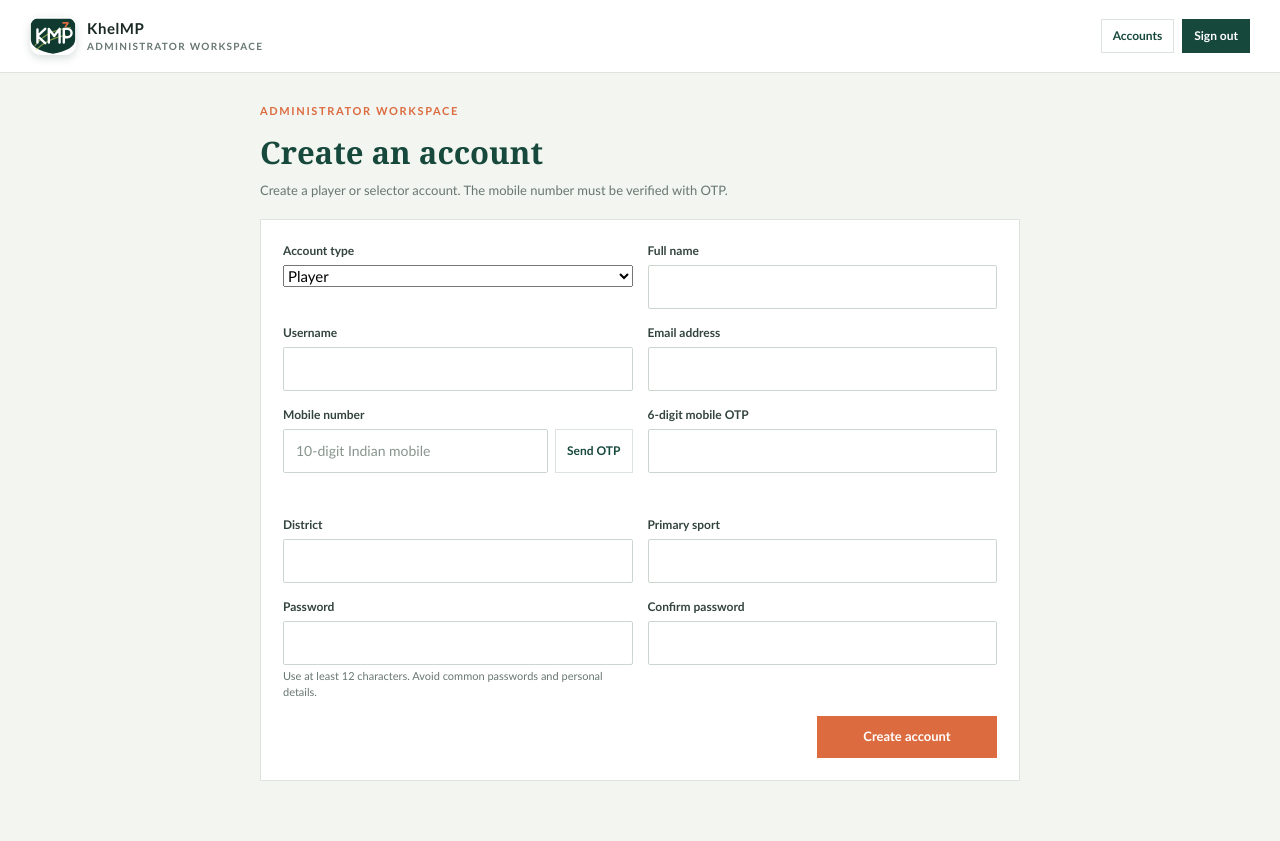
After one commit to PRAKASHRAIKWAR/khelMP, a Django app: page /admin/users/create/ in a window 1280 px wide. The commit adds this page. Run offline with Django 5.2, Linux system fonts and the light colour scheme; the visitor is signed in with stand-in values (Sample User, id 1); parts of the project's set-up code (start-up, migrations or seed data) failed here and were passed over.

Commit message:
Add account creation to admin panel
Co-authored-by: Copilot <223556219+Copilot@users.noreply.github.com>

```diff
--- a/khelmp_master_ecosystem/khelmp_frontend_django/khelmp_project/urls.py
+++ b/khelmp_master_ecosystem/khelmp_frontend_django/khelmp_project/urls.py
@@ -5,6 +5,7 @@ from portal import views
 
 urlpatterns = [
     path('admin/users/', views.admin_users, name='admin-users'),
+    path('admin/users/create/', views.admin_create_account, name='admin-create-account'),
     path('admin/users/<int:user_id>/toggle-active/', views.admin_toggle_user_active, name='admin-toggle-user-active'),
     path('admin/', admin.site.urls),
     path('', views.login_user, name='home'),
--- /dev/null
+++ b/khelmp_master_ecosystem/khelmp_frontend_django/portal/forms.py
@@ -0,0 +1,58 @@
+from django import forms
+from django.contrib.auth.forms import UserCreationForm
+from django.contrib.auth import get_user_model
+from django.core.validators import RegexValidator
+
+from .models import AccountProfile, Athlete
+from .otp import OTPError, local_mobile_number, normalize_mobile
+
+
+User = get_user_model()
+
+
+class AdminAccountCreationForm(UserCreationForm):
+    account_role = forms.ChoiceField(
+        choices=AccountProfile.Role.choices,
+        label='Account type',
+    )
+    full_name = forms.CharField(max_length=150, label='Full name')
+    email = forms.EmailField(max_length=254)
+    mobile_number = forms.CharField(max_length=20, label='Mobile number')
+    mobile_otp = forms.CharField(
+        max_length=6,
+        label='Mobile OTP',
+        validators=[RegexValidator(r'^\d{6}$', 'Enter the 6-digit OTP.')],
+    )
+    district = forms.CharField(max_length=100, required=False)
+    sport_category = forms.CharField(max_length=80, required=False, label='Primary sport')
+
+    class Meta(UserCreationForm.Meta):
+        model = User
+        fields = ('username',)
+
+    def clean_email(self):
+        email = self.cleaned_data['email'].strip().casefold()
+        if User.objects.filter(email__iexact=email).exists():
+            raise forms.ValidationError('An account already uses this email address.')
+        return email
+
+    def clean_mobile_number(self):
+        try:
+            mobile = normalize_mobile(self.cleaned_data['mobile_number'])
+        except OTPError as error:
+            raise forms.ValidationError(str(error)) from error
+        local_number = local_mobile_number(mobile)
+        if AccountProfile.objects.filter(mobile=mobile).exists() or Athlete.objects.filter(
+            mobile_number=local_number
+        ).exists():
+            raise forms.ValidationError('This mobile number is already linked to an account.')
+        return mobile
+
+    def clean(self):
+        cleaned_data = super().clean()
+        if cleaned_data.get('account_role') == AccountProfile.Role.PLAYER:
+            if not cleaned_data.get('district'):
+                self.add_error('district', 'District is required for a player account.')
+            if not cleaned_data.get('sport_category'):
+                self.add_error('sport_category', 'Primary sport is required for a player account.')
+        return cleaned_data
--- /dev/null
+++ b/khelmp_master_ecosystem/khelmp_frontend_django/portal/static/portal/admin-account-form.js
@@ -0,0 +1,14 @@
+const accountRole = document.getElementById('id_account_role');
+const playerFields = document.querySelectorAll('.admin-player-fields');
+
+function updatePlayerFields() {
+    const isPlayer = accountRole.value === 'player';
+    playerFields.forEach((field) => {
+        field.hidden = !isPlayer;
+        const input = field.querySelector('input');
+        if (input) input.required = isPlayer;
+    });
+}
+
+accountRole.addEventListener('change', updatePlayerFields);
+updatePlayerFields();
--- a/khelmp_master_ecosystem/khelmp_frontend_django/portal/static/portal/site.css
+++ b/khelmp_master_ecosystem/khelmp_frontend_django/portal/static/portal/site.css
@@ -624,6 +624,17 @@ input[type="file"]::file-selector-button {
 .button-danger:hover { background: #7f2d26; }
 .admin-users-pagination { display: flex; align-items: center; justify-content: space-between; gap: 12px; margin-top: 14px; }
 .admin-users-pagination > span { color: var(--muted); font-size: 11px; }
+.admin-create-layout { width: min(760px, calc(100% - 48px)); margin: 30px auto 60px; }
+.admin-create-heading { margin-bottom: 18px; }
+.admin-create-heading h1 { margin: 0; color: var(--forest); font-family: Georgia, "Times New Roman", serif; font-size: 31px; font-weight: 600; }
+.admin-create-heading > p:last-child { margin: 6px 0 0; color: var(--muted); font-size: 13px; }
+.admin-create-panel { padding: 22px; }
+.admin-create-form { display: grid; grid-template-columns: repeat(2, minmax(0, 1fr)); gap: 15px; }
+.admin-create-form .field { min-width: 0; gap: 5px; }
+.admin-create-form select.control { width: 100%; min-height: 46px; padding: 11px 12px; border: 1px solid #cfdad1; border-radius: 0; background: #fff; color: var(--ink); }
+.admin-create-form .otp-entry { display: grid; grid-template-columns: minmax(0, 1fr) auto; gap: 7px; }
+.admin-create-form > .button { grid-column: 1 / -1; justify-self: end; min-width: 180px; }
+.admin-player-fields[hidden] { display: none; }
 
 @media (max-width: 900px) {
     .page-grid { grid-template-columns: minmax(0, 1fr); }
@@ -729,4 +740,9 @@ input[type="file"]::file-selector-button {
     .admin-user-actions { width: 100%; justify-content: space-between; }
     .admin-user-actions .button { min-height: 40px; }
     .admin-account-note { max-width: none; }
+    .admin-create-layout { width: calc(100% - 28px); margin: 20px auto 40px; }
+    .admin-create-heading h1 { font-size: 27px; }
+    .admin-create-panel { padding: 15px; }
+    .admin-create-form { grid-template-columns: minmax(0, 1fr); gap: 12px; }
+    .admin-create-form > .button { width: 100%; }
 }
--- /dev/null
+++ b/khelmp_master_ecosystem/khelmp_frontend_django/portal/templates/admin_create_account.html
@@ -0,0 +1,98 @@
+{% load static %}
+<!DOCTYPE html>
+<html lang="en">
+<head>
+    <meta charset="UTF-8">
+    <meta name="viewport" content="width=device-width, initial-scale=1.0">
+    <meta name="theme-color" content="#17483c">
+    <title>KhelMP | Create account</title>
+    <link rel="stylesheet" href="{% static 'portal/site.css' %}">
+</head>
+<body>
+    <header class="site-header">
+        <div class="header-inner">
+            <a class="brand" href="{% url 'admin-users' %}">
+                <img class="brand-mark" src="{% static 'portal/khelmp-emblem.svg' %}" alt="">
+                <span class="brand-copy">KhelMP<small>Administrator workspace</small></span>
+            </a>
+            <div class="header-actions">
+                <a class="button button-secondary button-small" href="{% url 'admin-users' %}">Accounts</a>
+                <a class="button button-small" href="{% url 'logout' %}">Sign out</a>
+            </div>
+        </div>
+    </header>
+    <main class="admin-create-layout">
+        <section class="admin-create-heading">
+            <p class="eyebrow eyebrow-dark">Administrator workspace</p>
+            <h1>Create an account</h1>
+            <p>Create a player or selector account. The mobile number must be verified with OTP.</p>
+        </section>
+        <section class="panel admin-create-panel">
+            {% if form.non_field_errors %}
+                <div class="notice notice-error" role="alert">{{ form.non_field_errors }}</div>
+            {% endif %}
+            <form class="admin-create-form" method="post">
+                {% csrf_token %}
+                <div class="field">
+                    <label for="{{ form.account_role.id_for_label }}">{{ form.account_role.label }}</label>
+                    {{ form.account_role }}
+                    {% if form.account_role.errors %}<span class="field-error">{{ form.account_role.errors|join:', ' }}</span>{% endif %}
+                </div>
+                <div class="field">
+                    <label for="{{ form.full_name.id_for_label }}">{{ form.full_name.label }}</label>
+                    <input class="control" id="{{ form.full_name.id_for_label }}" name="{{ form.full_name.html_name }}" type="text" maxlength="150" value="{{ form.full_name.value|default:'' }}" autocomplete="name" required>
+                    {% if form.full_name.errors %}<span class="field-error">{{ form.full_name.errors|join:', ' }}</span>{% endif %}
+                </div>
+                <div class="field">
+                    <label for="{{ form.username.id_for_label }}">Username</label>
+                    <input class="control" id="{{ form.username.id_for_label }}" name="{{ form.username.html_name }}" type="text" maxlength="150" value="{{ form.username.value|default:'' }}" autocomplete="username" required>
+                    {% if form.username.errors %}<span class="field-error">{{ form.username.errors|join:', ' }}</span>{% endif %}
+                </div>
+                <div class="field">
+                    <label for="{{ form.email.id_for_label }}">Email address</label>
+                    <input class="control" id="{{ form.email.id_for_label }}" name="{{ form.email.html_name }}" type="email" maxlength="254" value="{{ form.email.value|default:'' }}" autocomplete="email" required>
+                    {% if form.email.errors %}<span class="field-error">{{ form.email.errors|join:', ' }}</span>{% endif %}
+                </div>
+                <div class="field">
+                    <label for="admin-account-mobile">Mobile number</label>
+                    <div class="otp-entry">
+                        <input class="control" id="admin-account-mobile" name="mobile_number" type="tel" inputmode="tel" autocomplete="tel" value="{{ form.mobile_number.value|default:'' }}" placeholder="10-digit Indian mobile" required>
+                        <button class="button button-secondary button-small" type="button" data-send-otp data-otp-url="{% url 'send-phone-otp' %}" data-otp-purpose="signup" data-mobile-input="admin-account-mobile" data-status-id="admin-account-otp-status">Send OTP</button>
+                    </div>
+                    <p class="otp-status" id="admin-account-otp-status" role="status" aria-live="polite"></p>
+                    {% if form.mobile_number.errors %}<span class="field-error">{{ form.mobile_number.errors|join:', ' }}</span>{% endif %}
+                </div>
+                <div class="field">
+                    <label for="{{ form.mobile_otp.id_for_label }}">6-digit mobile OTP</label>
+                    <input class="control" id="{{ form.mobile_otp.id_for_label }}" name="{{ form.mobile_otp.html_name }}" type="text" inputmode="numeric" autocomplete="one-time-code" pattern="[0-9]{6}" maxlength="6" required>
+                    {% if form.mobile_otp.errors %}<span class="field-error">{{ form.mobile_otp.errors|join:', ' }}</span>{% endif %}
+                </div>
+                <div class="field admin-player-fields">
+                    <label for="{{ form.district.id_for_label }}">District</label>
+                    <input class="control" id="{{ form.district.id_for_label }}" name="{{ form.district.html_name }}" type="text" maxlength="100" value="{{ form.district.value|default:'' }}">
+                    {% if form.district.errors %}<span class="field-error">{{ form.district.errors|join:', ' }}</span>{% endif %}
+                </div>
+                <div class="field admin-player-fields">
+                    <label for="{{ form.sport_category.id_for_label }}">Primary sport</label>
+                    <input class="control" id="{{ form.sport_category.id_for_label }}" name="{{ form.sport_category.html_name }}" type="text" maxlength="80" value="{{ form.sport_category.value|default:'' }}">
+                    {% if form.sport_category.errors %}<span class="field-error">{{ form.sport_category.errors|join:', ' }}</span>{% endif %}
+                </div>
+                <div class="field">
+                    <label for="{{ form.password1.id_for_label }}">Password</label>
+                    <input class="control" id="{{ form.password1.id_for_label }}" name="{{ form.password1.html_name }}" type="password" autocomplete="new-password" required>
+                    <span class="field-hint">Use at least 12 characters. Avoid common passwords and personal details.</span>
+                    {% if form.password1.errors %}<span class="field-error">{{ form.password1.errors|join:', ' }}</span>{% endif %}
+                </div>
+                <div class="field">
+                    <label for="{{ form.password2.id_for_label }}">Confirm password</label>
+                    <input class="control" id="{{ form.password2.id_for_label }}" name="{{ form.password2.html_name }}" type="password" autocomplete="new-password" required>
+                    {% if form.password2.errors %}<span class="field-error">{{ form.password2.errors|join:', ' }}</span>{% endif %}
+                </div>
+                <button class="button button-warm" type="submit">Create account</button>
+            </form>
+        </section>
+    </main>
+    <script src="{% static 'portal/account-auth.js' %}" defer></script>
+    <script src="{% static 'portal/admin-account-form.js' %}" defer></script>
+</body>
+</html>
--- a/khelmp_master_ecosystem/khelmp_frontend_django/portal/templates/admin_users.html
+++ b/khelmp_master_ecosystem/khelmp_frontend_django/portal/templates/admin_users.html
@@ -16,6 +16,7 @@
                 <span class="brand-copy">KhelMP<small>User administration</small></span>
             </a>
             <div class="header-actions">
+                <a class="button button-warm button-small" href="{% url 'admin-create-account' %}">Create account</a>
                 <a class="button button-secondary button-small" href="{% url 'admin:index' %}">Django admin</a>
                 <a class="button button-small" href="{% url 'logout' %}">Sign out</a>
             </div>
--- a/khelmp_master_ecosystem/khelmp_frontend_django/portal/templates/login.html
+++ b/khelmp_master_ecosystem/khelmp_frontend_django/portal/templates/login.html
@@ -15,7 +15,10 @@
                 <img class="brand-mark" src="{% static 'portal/khelmp-emblem.svg' %}" alt="">
                 <span class="brand-copy">KhelMP<small>Account sign in</small></span>
             </a>
-            <a class="button button-secondary button-small" href="{% url 'register' %}">Create account</a>
+            <div class="header-actions">
+                <a class="button button-secondary button-small" href="{% url 'register' %}">Create account</a>
+                <a class="button button-small" href="{% url 'admin-users' %}">Admin</a>
+            </div>
         </div>
     </header>
 
--- a/khelmp_master_ecosystem/khelmp_frontend_django/portal/templates/register.html
+++ b/khelmp_master_ecosystem/khelmp_frontend_django/portal/templates/register.html
@@ -15,7 +15,10 @@
                 <img class="brand-mark" src="{% static 'portal/khelmp-emblem.svg' %}" alt="">
                 <span class="brand-copy">KhelMP<small>Join the community</small></span>
             </a>
-            <a class="button button-secondary button-small" href="{% url 'login' %}">Sign in</a>
+            <div class="header-actions">
+                <a class="button button-secondary button-small" href="{% url 'login' %}">Sign in</a>
+                <a class="button button-small" href="{% url 'admin-users' %}">Admin</a>
+            </div>
         </div>
     </header>
     <main class="account-layout">
--- a/khelmp_master_ecosystem/khelmp_frontend_django/portal/views.py
+++ b/khelmp_master_ecosystem/khelmp_frontend_django/portal/views.py
@@ -30,6 +30,7 @@ from django.views.decorators.http import require_POST
 from urllib.parse import urlencode
 
 from .ai import answer_sports_question, create_scout_insight
+from .forms import AdminAccountCreationForm
 from .models import AccountProfile, AIPerformanceClaim, Athlete, AthletePost, AthleteResult, EmailOTP, FriendMessage, PhoneOTP, PlayerConnection, PostComment, PostLike, SelectorApplication, SelectorInvite
 from .ai import analyze_uploaded_media, extract_cricket_score_claim
 
@@ -1054,6 +1055,52 @@ def admin_users(request):
 
 
 @login_required(login_url='admin:login')
+def admin_create_account(request):
+	if not request.user.is_superuser:
+		raise PermissionDenied
+	if request.method == 'POST':
+		form = AdminAccountCreationForm(request.POST)
+		if form.is_valid():
+			mobile = form.cleaned_data['mobile_number']
+			role = form.cleaned_data['account_role']
+			try:
+				with transaction.atomic():
+					if not verify_phone_otp(
+						mobile,
+						form.cleaned_data['mobile_otp'],
+						PhoneOTP.Purpose.SIGNUP,
+					):
+						form.add_error('mobile_otp', 'This OTP is invalid, expired, or has already been used.')
+					else:
+						user = form.save(commit=False)
+						user.email = form.cleaned_data['email']
+						user.first_name = form.cleaned_data['full_name']
+						user.save()
+						AccountProfile.objects.create(
+							user=user,
+							role=role,
+							mobile=mobile,
+							mobile_verified=True,
+						)
+						if role == AccountProfile.Role.PLAYER:
+							Athlete.objects.create(
+								user=user,
+								full_name=form.cleaned_data['full_name'],
+								mobile_number=local_mobile_number(mobile),
+								email=form.cleaned_data['email'],
+								district=form.cleaned_data['district'],
+								sport_category=form.cleaned_data['sport_category'],
+							)
+						messages.success(request, f'{user.get_username()} account created successfully.')
+						return redirect('admin-users')
+			except IntegrityError:
+				form.add_error(None, 'An account already uses this username, email, or mobile number.')
+	else:
+		form = AdminAccountCreationForm(initial={'account_role': AccountProfile.Role.PLAYER})
+	return render(request, 'admin_create_account.html', {'form': form})
+
+
+@login_required(login_url='admin:login')
 @require_POST
 def admin_toggle_user_active(request, user_id):
 	if not request.user.is_superuser:
```
Also changed, not shown: khelmp_master_ecosystem/khelmp_frontend_django/portal/tests.py (+92 -0 lines), khelmp_master_ecosystem/README.md.
